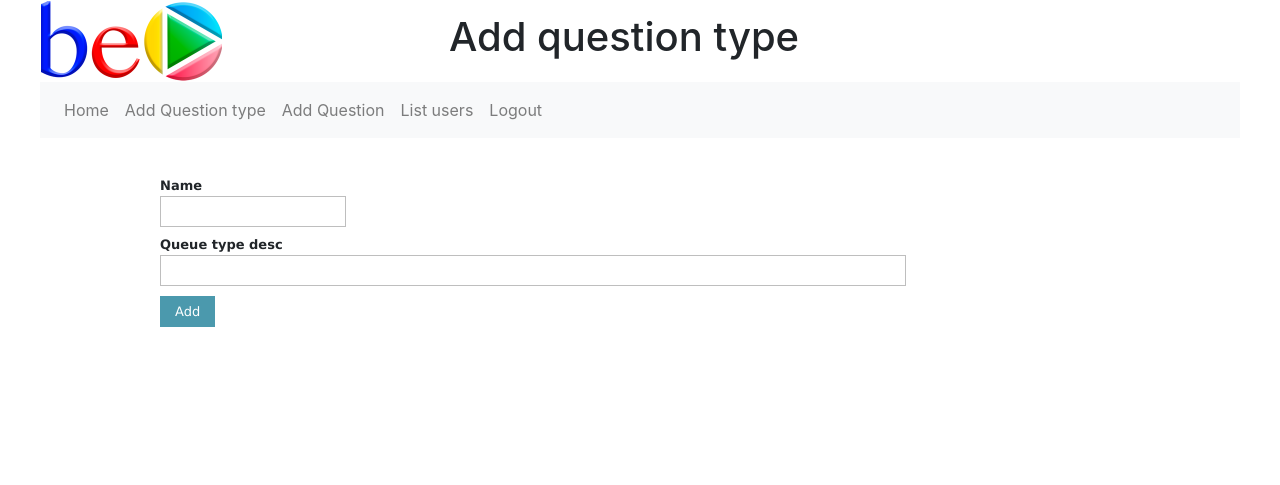
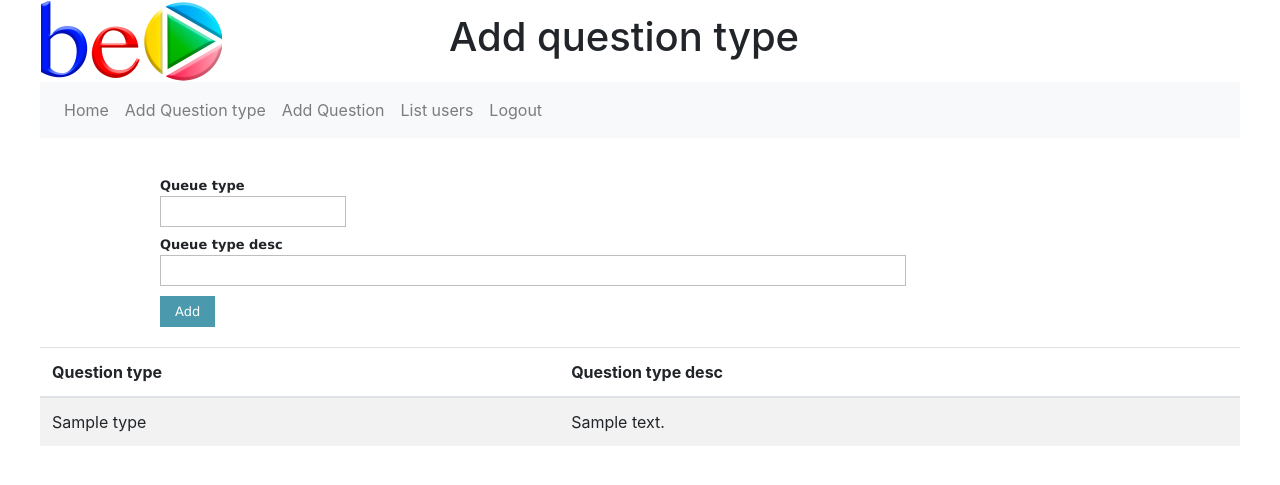
Before and after one commit to padouch/questionneire, a Flask app: page /typeadd in a window 1280 px wide. Shown: the top 485 px of the page. Run offline with Flask 2, Linux system fonts and the light colour scheme; tables that the repository leaves empty hold one stand-in row (values such as "Sample post"); some libraries are stand-ins or nearby versions.

Commit message:
Move table from index to addtype page

```diff
--- a/app/question_type/views.py
+++ b/app/question_type/views.py
@@ -16,10 +16,11 @@ def index():
 @app.route('/typeadd', methods=['GET', 'POST'])
 def typeadd():
     if request.method == 'GET':
-        return render_template('typeadd.html')
+        q_types = Question_type.query.all()
+        return render_template('typeadd.html', q_types=q_types)
 
     q_type_name = request.form.get('name_field')
     q_type_desc = request.form.get('type_field')
 
-    q_type = create_question_type(q_type_name, q_type_desc)
-    return render_template('typeadd.html', q_type=q_type)
+    q_types = create_question_type(q_type_name, q_type_desc)
+    return render_template('typeadd.html', q_types=q_types)
--- a/app/templates/typeadd.html
+++ b/app/templates/typeadd.html
@@ -11,7 +11,7 @@
     <!-- The form action and method correspond to a Flask route -->
     <form action="/typeadd" method="POST" class="form-style-1">
         <li>
-            <label for="name_id">Name</label>
+            <label for="name_id">Queue type</label>
             <input id="name_id" name="name_field" type="text"/>
         </li>
         <li>
@@ -24,4 +24,20 @@
         </li>
     </form>
 
+    <table class='table table-striped'>
+        <tr>
+            <thead>
+            <th>Question type </th>
+            <th>Question type desc</th>
+            </tr>
+            </thead>
+            {% for q_types in q_types %}
+                <tr>
+                    <td>{{ q_types.q_type_name }} </td>
+                    <td> {{ q_types.q_type_desc }} </td>
+                </tr>
+            {% endfor %}
+        </ul>
+    </table>
+
 {% endblock %}
```
